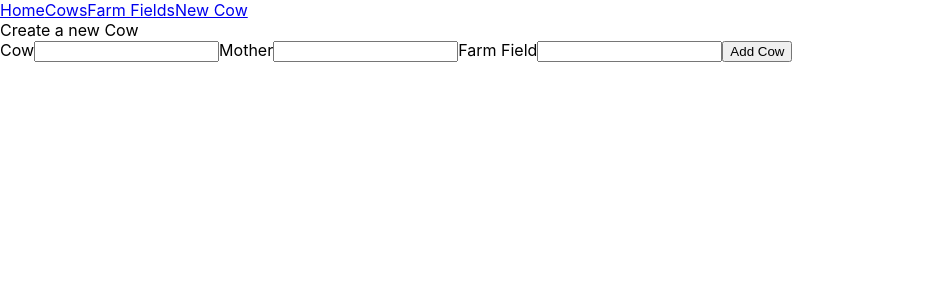
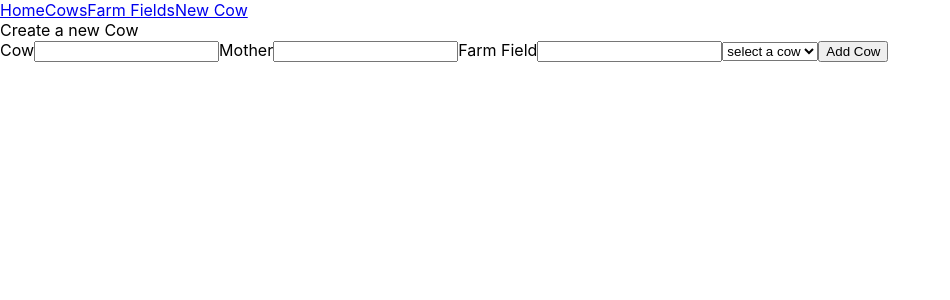
Before and after one commit to relwofl/phase-3-project-frontend, a React (Create React App) app: page /add-cow in a window 1280 px wide. Shown: the top 300 px of the page, without its empty margins (0-950 px from the left). Built offline with nearby package versions, Linux system fonts and the light colour scheme.

Commit message:
cow form working

```diff
--- a/src/containers/CowForm.js
+++ b/src/containers/CowForm.js
@@ -38,11 +38,10 @@ import { useHistory } from 'react-router-dom'
         })
         .then(() => history.push("/cows"))
 
-
-
-
     }
 
+    // console.log(cows)
+    // const list = cows
     return(
         <>
         <div>Create a new Cow</div>
@@ -53,7 +52,13 @@ import { useHistory } from 'react-router-dom'
             <input onChange={handleChange} type="integer" name="motherId" value={cow.motherId} />
             <label>Farm Field</label>
             <input onChange={handleChange} type="integer" name="farmFieldId" value={cow.farmFieldId} />
+            <select>
+                {/* <option value="select one"></option> */}
 
+                {/* {cows.map((cow) => <option key={cow.id} value={cow.name}></option>)} */}
+                <option value="select a cow">select a cow</option>
+                {/* {list.map((cow) => <option value={cow.name}></option>)} */}
+                </select>
             <input type="submit" value="Add Cow" />
             </form>
         </>
```
